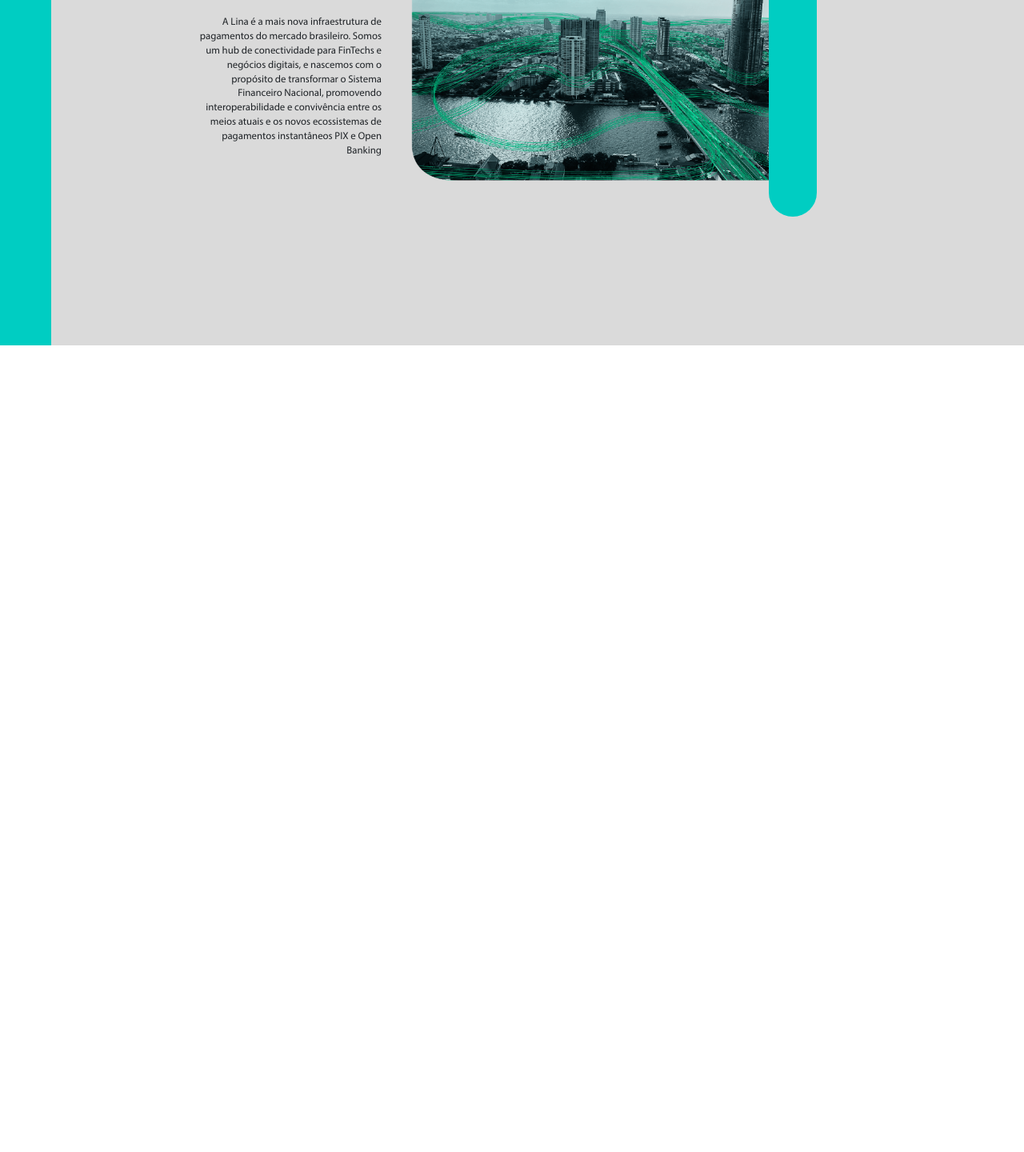
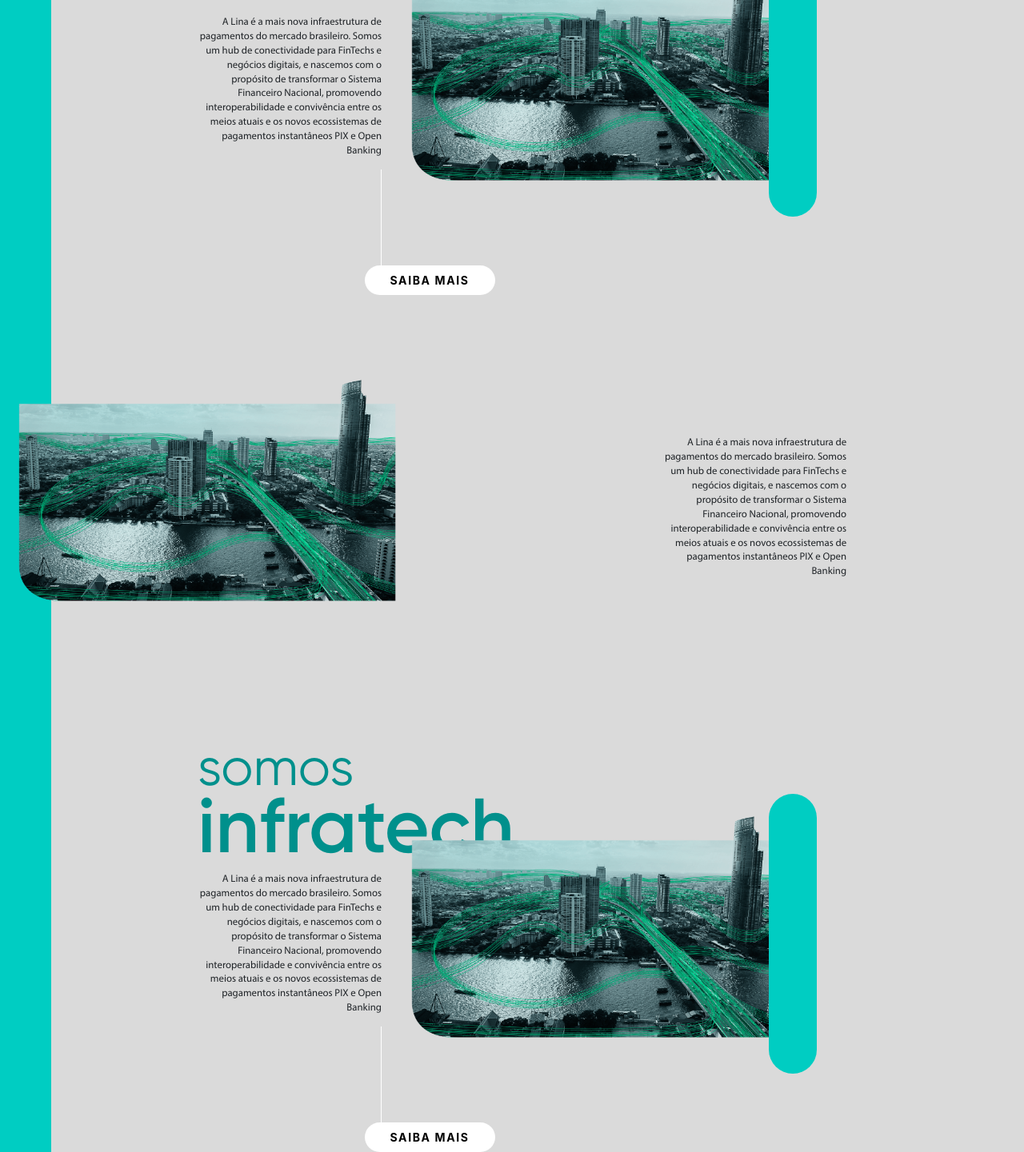
Before and after one commit to GuiDegan/sitelina_react, a Gatsby site: page / in a window 1280 px wide. Shown: the part 368-1809 px from the top of the page at 80% size. Before the commit the page ends 800 px from the top, so only its background shows below. Built offline with nearby package versions, Linux system fonts and the light colour scheme; Gatsby itself is replaced by a stand-in of ours.

Commit message:
Update de arquivos.

```diff
--- /dev/null
+++ b/src/components/botaosaiba.js
@@ -0,0 +1,7 @@
+import React from "react"
+
+function BotaoSaiba() {
+    return <button className="botao_saibamais">SAIBA MAIS</button>
+}
+
+export default BotaoSaiba;
--- a/src/pages/index.js
+++ b/src/pages/index.js
@@ -10,6 +10,7 @@
 import Retangulo from "../components/retangulo"
 import LinhaVertical from "../components/linhavertical"
 import ImagemSecaoSomos from "../components/imagemsecao"
+import BotaoSaiba from "../components/botaosaiba"
 
 function Home() {
   return (
@@ -17,6 +18,7 @@
       <main className="conteudo d-flex">
         <SideBar></SideBar>
         <Container>
+          <section>
             <Row>
               <Col md="11" sm="12">
                 <Navbar />
@@ -37,6 +39,59 @@
                 <Retangulo />
               </Col>
             </Row>
+            <Row>
+              <Col md="4">
+                <LinhaVertical />
+              </Col>
+            </Row>
+            <Row>
+              <Col md="6">
+                <BotaoSaiba />
+              </Col>
+            </Row>
+          </section>
+          <section className="secao2">
+            <Row>
+              <Col md="1">
+                <Retangulo />
+              </Col>
+              <Col md="7">
+                <ImagemSecaoSomos />
+              </Col>
+              <Col md="4">
+                <Paragrafo />
+              </Col>
+            </Row>
+          </section>
+          <section>
+            <Row>
+              <Col md="12">
+                <Title />
+              </Col>
+              <Col md="12">
+                <TitlePeso />
+              </Col>
+              <Col md="4">
+                <Paragrafo />
+              </Col>
+              <Col md="7">
+                <ImagemSecaoSomos />
+              </Col>
+              <Col md="1">
+                <Retangulo />
+              </Col>
+            </Row>
+            <Row>
+              <Col md="4">
+                <LinhaVertical />
+              </Col>
+            </Row>
+            <Row>
+              <Col md="6">
+                <BotaoSaiba />
+              </Col>
+            </Row>
+          </section>
         </Container>
       </main>
     </Fragment>
--- a/src/styles/global.css
+++ b/src/styles/global.css
@@ -147,28 +147,22 @@
   border-radius: 60px;
   background-color: #00cdc2;
 }
-/*-----------------------------------------------------------BOTÃO SAIBA MAIS botao.js-------------------------------------------------------*/
+/*-----------------------------------------------------------BOTÃO SAIBA MAIS botaosaiba.js-------------------------------------------------------*/
 .botao_saibamais {
-    background-color: #006566;
-    position: relative;
-    margin-top: 9%;
-    left: 5%;
-    bottom: 0px;
+  background-color: #FFFFFF;
   border-radius: 35px;
-    color: #000000;
   border: none;
-    z-index: 0;
   font-size: 14px;
-    font-weight: 400;
+  font-weight: 700;
   letter-spacing: 0.1rem;
-    text-align: end;
   padding: 0.5rem 2rem;
+  margin-left: 63%;
 }
 /*---------------------------------------------------------LINHA VERTICAL linhavertical.js------------------------------------------------------*/
 .linhavertical {
   height: 15vh;
-    width: 10vw;
-    border-right: 0.5px solid #000000;
+  border-right: 0.5px solid #FFFFFF;
+  margin-top: -22%;
 }
 /*---------------------------------------------------------LINHA HORIZONTAL linhahorizontal.js------------------------------------------------------*/
 .linhahorizontal {
@@ -199,8 +193,6 @@
 }
 
 .col, .col-1, .col-10, .col-11, .col-12, .col-2, .col-3, .col-4, .col-5, .col-6, .col-7, .col-8, .col-9, .col-auto, .col-lg, .col-lg-1, .col-lg-10, .col-lg-11, .col-lg-12, .col-lg-2, .col-lg-3, .col-lg-4, .col-lg-5, .col-lg-6, .col-lg-7, .col-lg-8, .col-lg-9, .col-lg-auto, .col-md, .col-md-1, .col-md-10, .col-md-11, .col-md-12, .col-md-2, .col-md-3, .col-md-4, .col-md-5, .col-md-6, .col-md-7, .col-md-8, .col-md-9, .col-md-auto, .col-sm, .col-sm-1, .col-sm-10, .col-sm-11, .col-sm-12, .col-sm-2, .col-sm-3, .col-sm-4, .col-sm-5, .col-sm-6, .col-sm-7, .col-sm-8, .col-sm-9, .col-sm-auto, .col-xl, .col-xl-1, .col-xl-10, .col-xl-11, .col-xl-12, .col-xl-2, .col-xl-3, .col-xl-4, .col-xl-5, .col-xl-6, .col-xl-7, .col-xl-8, .col-xl-9, .col-xl-auto {
-    position: relative;
-    width: 100%;
   padding-right: 0px !important;
   padding-left: 0px !important;
 }
@@ -210,3 +202,7 @@
   margin-top: -7%;
   margin-left: -17%;
 }
+
+.secao2 {
+  padding-top: 10rem;
+}
```
Lines whose indentation alone changed are shown as unchanged.
